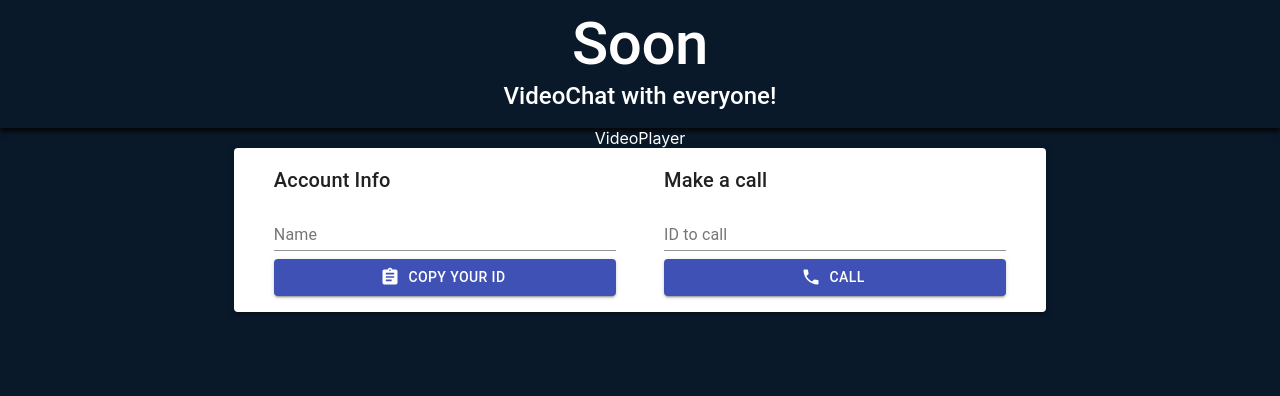
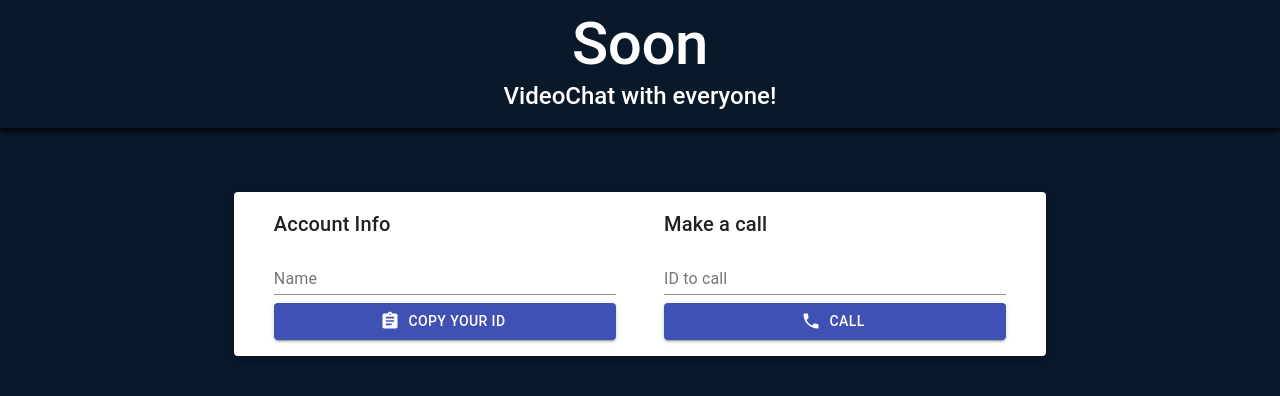
Before and after one commit to galobponce/soon, a React (Create React App) app in the folder client/: page / in a window 1280 px wide. Shown: the top 396 px of the page. Built offline with nearby package versions, Linux system fonts and the light colour scheme; no server answers.

Commit message:
agrego component de reproductor de video

```diff
--- a/client/src/components/VideoPlayer/VideoPlayer.tsx
+++ b/client/src/components/VideoPlayer/VideoPlayer.tsx
@@ -1,11 +1,29 @@
-import { FC } from 'react';
+import { FC, useContext } from 'react';
+import { Paper, Typography } from '@material-ui/core';
+import { useVideoPlayerStyles } from './videoPlayerStyles';
+import { SocketContext } from '../../context/Socket/SocketContext';
 
 
 const VideoPlayer: FC = () => {
+  const { myName, myVideoRef, otherUserVideoRef, call, callAccepted, callEnded, stream } = useContext(SocketContext);
+
+  const styles = useVideoPlayerStyles();
+
   return (
-      <div>
-        VideoPlayer
-      </div>
+    <div className={styles.videoPlayerContainer}>
+      {stream.active && (
+        <Paper className={styles.videoPlayer}>
+          <Typography variant="h5" gutterBottom>{myName || 'Name'}</Typography>
+          <video playsInline muted ref={myVideoRef} autoPlay className={styles.video} />
+        </Paper>
+      )}
+      {callAccepted && !callEnded && (
+        <Paper className={styles.videoPlayer}>
+          <Typography variant="h5" gutterBottom>{call.name || 'Name'}</Typography>
+          <video playsInline ref={otherUserVideoRef} autoPlay className={styles.video} />
+        </Paper>
+      )}
+    </div>
   );
 }
 
--- /dev/null
+++ b/client/src/components/VideoPlayer/videoPlayerStyles.ts
@@ -0,0 +1,29 @@
+import { createStyles, makeStyles, Theme } from "@material-ui/core";
+
+export const useVideoPlayerStyles = makeStyles((theme: Theme) => createStyles({
+	videoPlayerContainer: {
+		display: 'flex',
+		flexFlow: 'row nowrap',
+		justifyContent: 'space-evenly',
+		alignItems: 'center',
+		padding: '1rem',
+		margin: '1rem',
+		width: '95vw',
+
+		[theme.breakpoints.down('xs')]: {
+			flexDirection: 'column',
+		}
+	},
+	videoPlayer: {
+		display: 'flex',
+		flexFlow: 'column nowrap',
+		justifyContent: 'center',
+		alignItems: 'center'
+	},
+	video: {
+		width: '650px',
+		[theme.breakpoints.down('xs')]: {
+      width: '400px',
+    }
+	}
+}));
```
